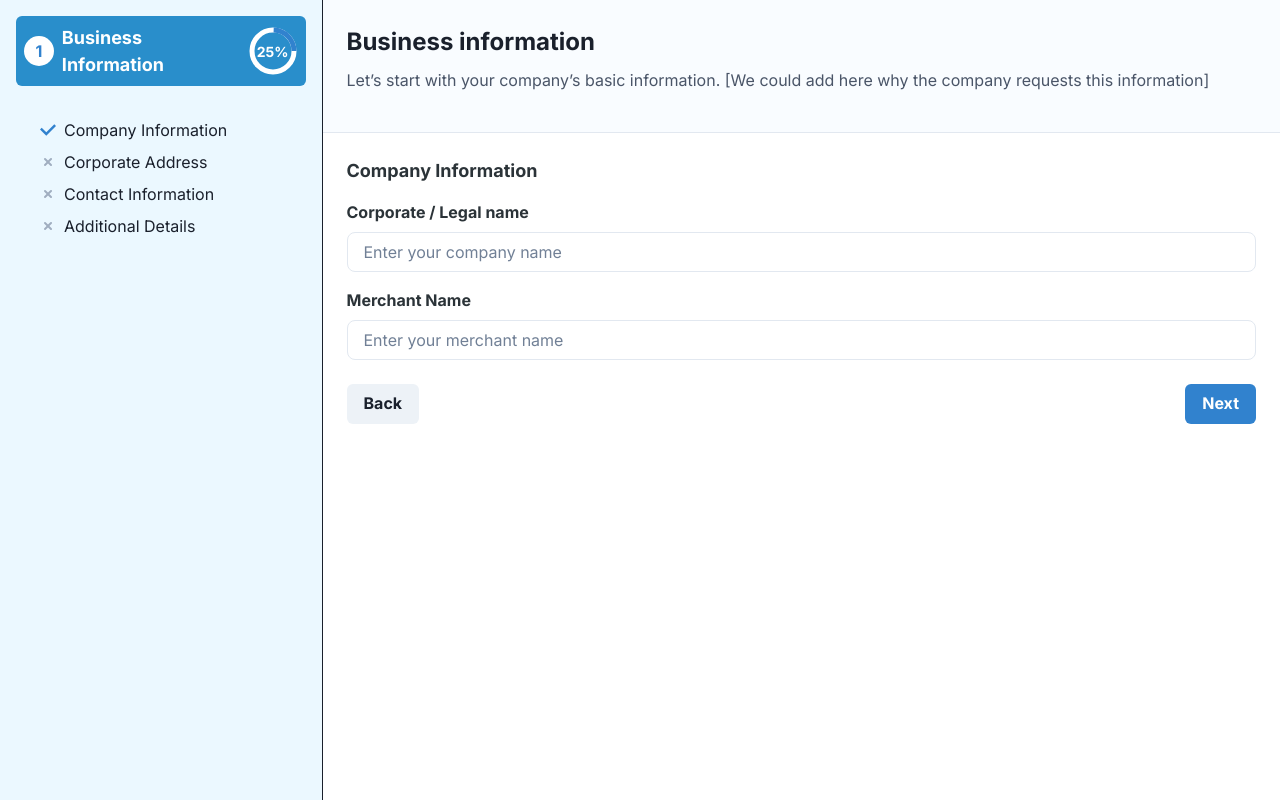
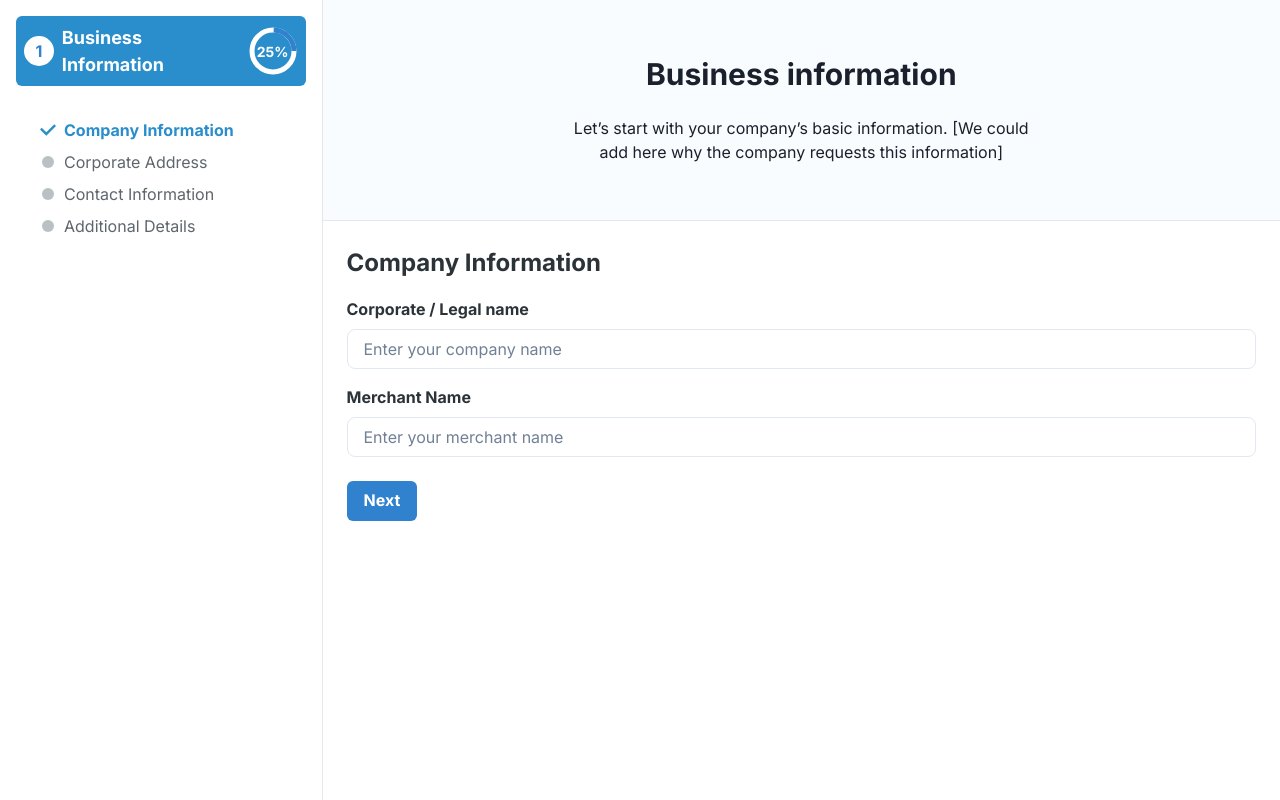
Before and after one commit to Elkinssm/forms-project, a React (Vite) app: page / in a window 1280 px wide. Built offline with nearby package versions, Linux system fonts and the light colour scheme.

Commit message:
fix forms and sidebar

```diff
--- a/src/App.tsx
+++ b/src/App.tsx
@@ -14,7 +14,7 @@ function App() {
     <ChakraProvider theme={theme}>
       {/* Pasamos los formularios como children del Sidebar */}
       <Sidebar>
-        <CompanyInformationForm title="Company Information" />
+        <CompanyInformationForm title="Company Information" tu />
         <CorporateAddressForm title="Corporate Address" />
         <ContactInformationForm title="Contact Information" />
         <AdditionalDetailsForm title="Additional Details" />
--- a/src/components/AdditionalDetailsForm/AdditionalDetailsForm.tsx
+++ b/src/components/AdditionalDetailsForm/AdditionalDetailsForm.tsx
@@ -65,7 +65,7 @@ const AdditionalDetailsForm: React.FC<AdditionalDetailsFormProps> = ({
 
   return (
     <Box as="form" onSubmit={handleSubmit(onSubmit)}>
-      <Text fontWeight="bold" fontSize="lg" mb={4} color="text.highEmphasis">
+      <Text fontWeight="bold" fontSize="2xl" mb={4} color="text.highEmphasis">
         {title}
       </Text>
       <FormControl mb={4} isInvalid={!!errors.years}>
--- a/src/components/CompanyInformationForm/CompanyInformationForm.tsx
+++ b/src/components/CompanyInformationForm/CompanyInformationForm.tsx
@@ -55,7 +55,7 @@ const CompanyInformationForm: React.FC<CompanyInformationFormProps> = ({
 
   return (
     <Box as="form" onSubmit={handleSubmit(onSubmit)}>
-      <Text fontWeight="bold" fontSize="lg" mb={4} color="text.highEmphasis">
+      <Text fontWeight="bold" fontSize="2xl" mb={4} color="text.highEmphasis">
         {title}
       </Text>
       <FormControl mb={4} isInvalid={!!errors.corporate}>
@@ -83,11 +83,11 @@ const CompanyInformationForm: React.FC<CompanyInformationFormProps> = ({
         )}
       </FormControl>
       <Box display="flex" justifyContent="space-between" mt={6}>
-        {onBack && (
+        {/* {onBack && (
           <Button onClick={onBack} colorScheme="gray">
             Back
           </Button>
-        )}
+        )} */}
         <Button type="submit" colorScheme="blue">
           Next
         </Button>
--- a/src/components/ContactInformationForm/ContactInformationForm.tsx
+++ b/src/components/ContactInformationForm/ContactInformationForm.tsx
@@ -57,7 +57,7 @@ const ContactInformationForm: React.FC<ContactInformationFormFormProps> = ({
 
   return (
     <Box as="form" onSubmit={handleSubmit(onSubmit)}>
-      <Text fontWeight="bold" fontSize="lg" mb={4} color="text.highEmphasis">
+      <Text fontWeight="bold" fontSize="2xl" mb={4} color="text.highEmphasis">
         {title}
       </Text>
       <FormControl mb={4} isInvalid={!!errors.email}>
--- a/src/components/CorporateAddressForm/CorporateAddressForm.tsx
+++ b/src/components/CorporateAddressForm/CorporateAddressForm.tsx
@@ -61,7 +61,7 @@ const CorporateAddressForm: React.FC<CorporateAddressFormProps> = ({
 
   return (
     <Box as="form" onSubmit={handleSubmit(onSubmit)}>
-      <Text fontWeight="bold" fontSize="lg" mb={4} color="text.highEmphasis">
+      <Text fontWeight="bold" fontSize="2xl" mb={4} color="text.highEmphasis">
         {title}
       </Text>
       <FormControl mb={4} isInvalid={!!errors.address}>
--- a/src/components/FormHeader/FormHeader.tsx
+++ b/src/components/FormHeader/FormHeader.tsx
@@ -1,5 +1,4 @@
-import React from "react";
-import { Box, Text } from "@chakra-ui/react";
+import { Box, VStack, Heading, Text } from "@chakra-ui/react";
 
 interface FormHeaderProps {
   title: string;
@@ -8,13 +7,13 @@ interface FormHeaderProps {
 
 const FormHeader: React.FC<FormHeaderProps> = ({ title, description }) => {
   return (
-    <Box mb={4}>
-      <Text fontWeight="bold" fontSize="2xl" mb={2}>
-        {title}
-      </Text>
-      <Text fontSize="md" color="gray.600">
-        {description}
-      </Text>
+    <Box backgroundColor="F9FCFF" px="224px" py="32px">
+      <VStack spacing={4} align="center">
+        <Heading as="h1" size="lg" mb={2} textAlign="center">
+          {title}
+        </Heading>
+        <Text textAlign="center">{description}</Text>
+      </VStack>
     </Box>
   );
 };
--- a/src/components/Sidebar/Sidebar.tsx
+++ b/src/components/Sidebar/Sidebar.tsx
@@ -13,6 +13,7 @@ import {
 import { CheckIcon, SmallCloseIcon } from "@chakra-ui/icons";
 import { AnimatePresence, motion } from "framer-motion";
 import FormHeader from "../FormHeader/FormHeader";
+import CircleIcon from "/src/utils/CircleIcon";
 
 // Definición de los tipos de las propiedades del Sidebar
 interface SidebarProps {
@@ -59,13 +60,11 @@ const Sidebar: React.FC<SidebarProps> = ({ children }) => {
       {/* Sidebar */}
       <Box
         as="aside"
-        bg="blue.50"
         w={{ base: "100%", md: "420px" }}
         h={{ base: "auto", md: "100vh" }}
         p={4}
-        borderRight={{ md: "1px" }}
-        borderBottom={{ base: "1px", md: "none" }}
-        borderColor="gray.200"
+        borderRight="1px solid"
+        borderColor="neutral.300"
         display="flex"
         flexDirection="column"
       >
@@ -120,13 +119,15 @@ const Sidebar: React.FC<SidebarProps> = ({ children }) => {
               key={index}
               display="flex"
               alignItems="center"
+              fontWeight={index === selectedPage ? "bold" : "regular"}
               cursor="pointer"
+              color={index <= selectedPage ? "brand.primary" : "neutral.800"}
               onClick={() => setSelectedPage(index)}
             >
               <Icon
-                as={index <= selectedPage ? CheckIcon : SmallCloseIcon}
+                as={index <= selectedPage ? CheckIcon : CircleIcon}
                 boxSize={4}
-                color={index <= selectedPage ? "blue.500" : "gray.400"}
+                color={index <= selectedPage ? "brand.primary" : "neutral.500"}
                 mr={2}
               />
               {React.isValidElement(child)
--- a/src/theme.ts
+++ b/src/theme.ts
@@ -171,6 +171,7 @@ const theme = extendTheme({
       },
     },
   },
+
 });
 
 export default theme;
--- /dev/null
+++ b/src/utils/CircleIcon.tsx
@@ -0,0 +1,12 @@
+import { Icon } from "@chakra-ui/react";
+
+const CircleIcon = (props) => (
+  <Icon viewBox="0 0 200 200" {...props}>
+    <path
+      fill="currentColor"
+      d="M 100, 100 m -75, 0 a 75,75 0 1,0 150,0 a 75,75 0 1,0 -150,0"
+    />
+  </Icon>
+);
+
+export default CircleIcon;
```
